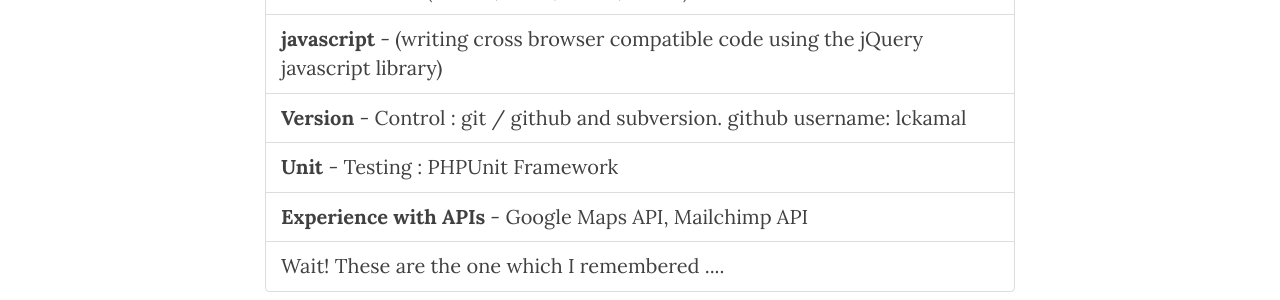
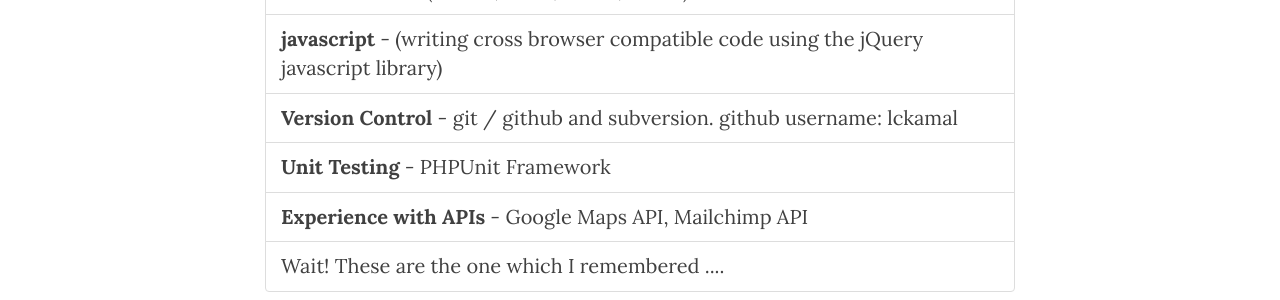
Before and after one commit to lckamal/lckamal.github.io, a Jekyll site: the page built from about.html, in a window 1280 px wide. Shown: the part 1150-1450 px from the top of the page. Built offline with Jekyll 4.4.1, drawn with Linux system fonts in a browser that asks for light colours; nearby versions of some CDN libraries.

```diff
--- a/about.html
+++ b/about.html
@@ -41,10 +41,10 @@ header-img: "img/about-bg.jpg"
 <b>javascript</b> - (writing cross browser compatible code using the jQuery javascript library)
 </li>
 <li class="list-group-item">
-<b>Version</b> - Control : git / github and subversion. github username: lckamal
+<b>Version Control</b> - git / github and subversion. github username: lckamal
 </li>
 <li class="list-group-item">
-<b>Unit</b> - Testing : PHPUnit Framework
+<b>Unit Testing</b> - PHPUnit Framework
 </li>
 <li class="list-group-item">
 <b>Experience with APIs</b> - Google Maps API, Mailchimp API
```
Also changed, not shown: 1 other file.
